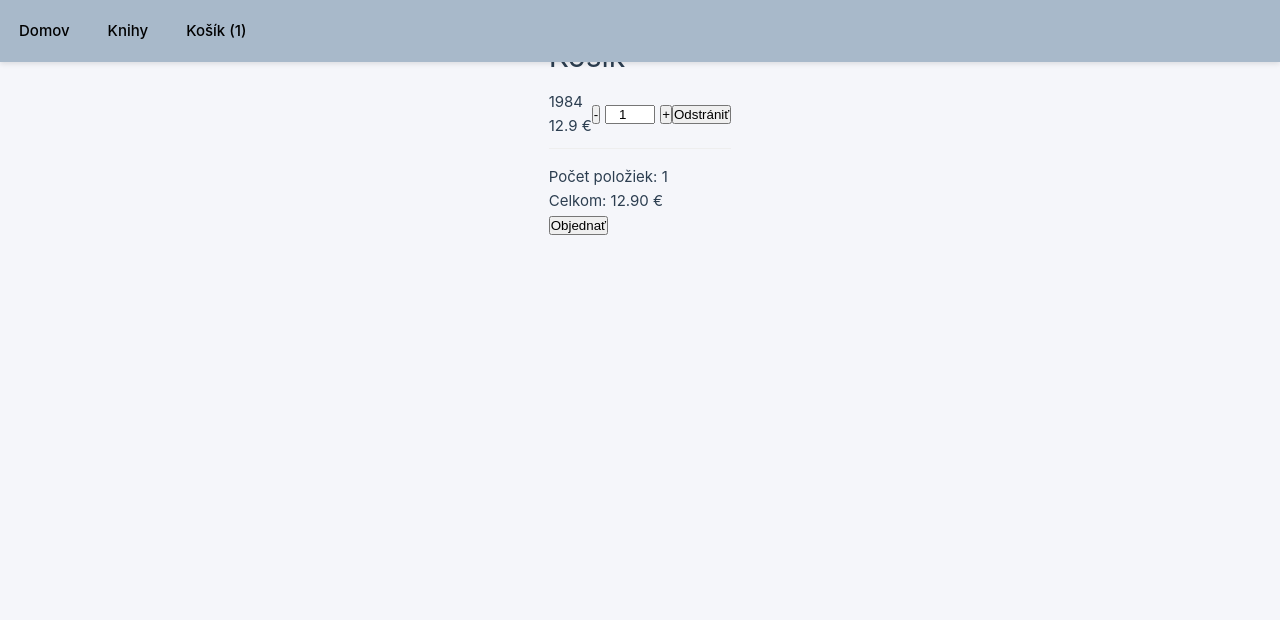
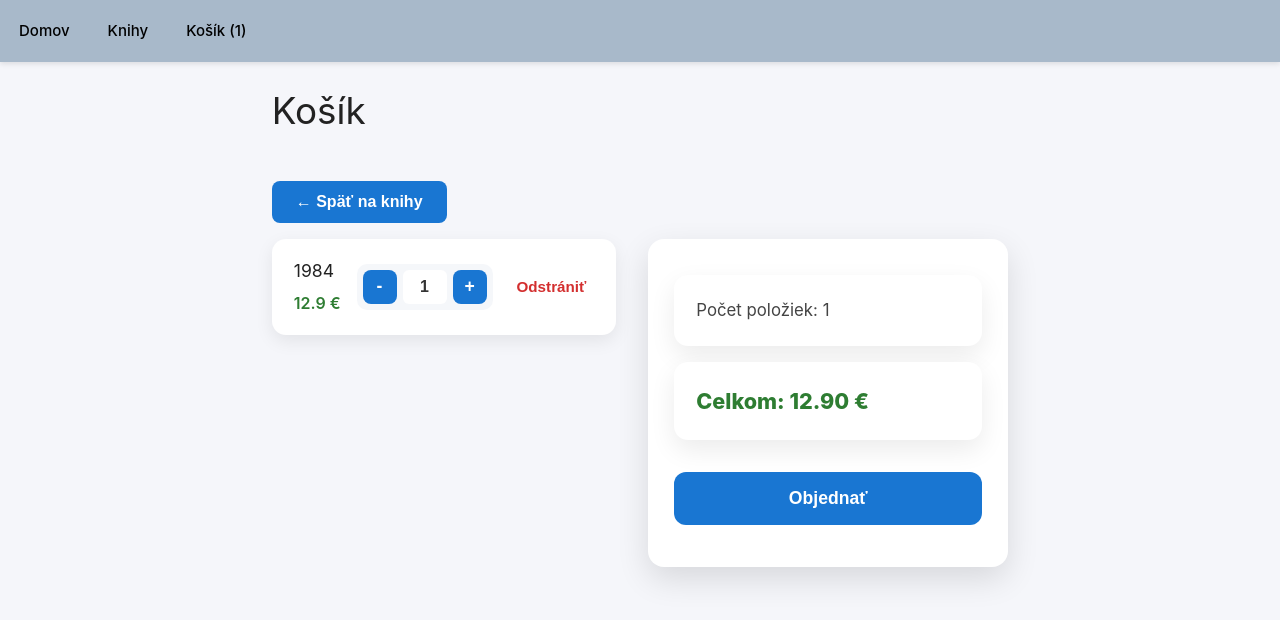
Before and after one commit to bebeBerni/Knizny-e-shop, a Vue app: page /knihy/1 in a window 1280 px wide. Both pictures are taken after a click on the button "Pridať do košíka". Shown: the top 620 px of the page. Built offline with nearby package versions, Linux system fonts and the light colour scheme; the HTML template or start-up script is replaced by a standard one.

Commit message:
css pre cart

```diff
--- a/src/components/CartItem.vue
+++ b/src/components/CartItem.vue
@@ -36,14 +36,47 @@ export default {
 
 <style scoped>
 .cart-item {
-    display: flex;
+    display: grid;
+    grid-template-columns: 1fr auto auto;
     align-items: center;
-    justify-content: space-between;
-    border-bottom: 1px solid #eee;
-    padding: 10px 0;
+    gap: 16px;
+
+    background: #ffffff;
+    padding: 18px 22px;
+    margin-bottom: 14px;
+
+    border-radius: 14px;
+    box-shadow: 0 6px 18px rgba(0, 0, 0, 0.08);
 }
-.info {
-    flex: 1
+
+.info h4 {
+    margin: 0 0 6px 0;
+    font-size: 1.1rem;
+    color: #222;
+}
+
+.info p {
+    margin: 0;
+    font-size: 1rem;
+    font-weight: 600;
+    color: #2e7d32;
+}
+
+.cart-item button {
+    background: transparent;
+    border: none;
+    color: #d32f2f;
+    font-size: 0.95rem;
+    font-weight: 600;
+    cursor: pointer;
+    padding: 6px 8px;
+
+    transition: color 0.2s ease, transform 0.1s ease;
+}
+
+.cart-item button:hover {
+    color: #b71c1c;
+    transform: scale(1.05);
 }
 
 </style>
--- a/src/components/QuantitySelector.vue
+++ b/src/components/QuantitySelector.vue
@@ -38,13 +38,66 @@ export default {
 <style scoped>
 .quantity-selector {
     display: flex;
-    gap: 5px;
     align-items: center;
+    gap: 6px;
+
+    background: #f5f7fa;
+    padding: 6px;
+    border-radius: 10px;
 }
 
-input {
-    width: 50px;
-    text-align: center
+.quantity-selector button {
+    width: 34px;
+    height: 34px;
+
+    border: none;
+    border-radius: 8px;
+    background: #1976d2;
+    color: #fff;
+
+    font-size: 1.1rem;
+    font-weight: 700;
+    cursor: pointer;
+
+    display: flex;
+    align-items: center;
+    justify-content: center;
+
+    transition: background-color 0.2s ease, transform 0.1s ease;
 }
 
+.quantity-selector button:hover {
+    background: #1565c0;
+    transform: scale(1.05);
+}
+
+.quantity-selector button:active {
+    transform: scale(1);
+}
+
+.quantity-selector input {
+    width: 44px;
+    height: 34px;
+
+    border: none;
+    border-radius: 6px;
+    text-align: center;
+
+    font-size: 1rem;
+    font-weight: 600;
+    color: #333;
+
+    background: #ffffff;
+}
+.quantity-selector input::-webkit-outer-spin-button,
+.quantity-selector input::-webkit-inner-spin-button {
+    -webkit-appearance: none;
+    margin: 0;
+}
+
+.quantity-selector input[type="number"] {
+    -moz-appearance: textfield;
+}
+
+
 </style>
--- a/src/views/BookDetail.vue
+++ b/src/views/BookDetail.vue
@@ -1,5 +1,8 @@
 <template>
     <div v-if="book" class="detail">
+
+        <button class="back-btn" @click="goBack"> ← Späť na knihy </button>
+
         <img :src="book.image" class="big-cover" />
         <h2>{{ book.title }}</h2>
         <p><strong>Autor:</strong> {{ book.author }}</p>
@@ -36,6 +39,9 @@ methods: {
     addToCart(book) {
         useCartStore().addToCart(book)
         this.$router.push('/kosik')
+    },
+    goBack() {
+        this.$router.push('/knihy')
     }
 }
 }
@@ -43,11 +49,71 @@ methods: {
 
 
 <style scoped>
+.detail {
+    max-width: 800px;
+    margin: 40px auto;
+    padding: 24px;
+    display: flex;
+    flex-direction: column;
+    align-items: center;
+    gap: 12px;
+
+    background: #ffffff;
+    border-radius: 12px;
+    box-shadow: 0 8px 24px rgba(0, 0, 0, 0.08);
+}
+
 .big-cover {
-    width: 200px
+    width: 240px;
+    height: auto;
+    border-radius: 8px;
+    object-fit: cover;
+    box-shadow: 0 4px 12px rgba(0, 0, 0, 0.15);
+}
+
+h2 {
+    margin-top: 16px;
+    font-size: 1.8rem;
+    text-align: center;
+    color: #333;
+}
+
+p {
+    font-size: 1rem;
+    color: #555;
+    margin: 4px 0;
+}
+
+p strong {
+    color: #222;
 }
 
 .price {
-    font-weight: bold
+    font-size: 1.4rem;
+    font-weight: bold;
+    color: #2e7d32;
+    margin: 12px 0;
+}
+
+button {
+    margin-top: 16px;
+    padding: 12px 24px;
+    font-size: 1rem;
+    font-weight: 600;
+    background-color: #1976d2;
+    color: #fff;
+    border: none;
+    border-radius: 8px;
+    cursor: pointer;
+    transition: background-color 0.2s ease, transform 0.1s ease;
+}
+
+button:hover {
+    background-color: #1565c0;
+    transform: translateY(-1px);
+}
+
+button:active {
+    transform: translateY(0);
 }
 </style>
--- a/src/views/CartPage.vue
+++ b/src/views/CartPage.vue
@@ -1,20 +1,26 @@
 <template>
   <div class="cart-page">
     <h1>Košík</h1>
-            <div v-if="cart.length">
+
+    <button class="back-btn" @click="goBack"> ← Späť na knihy </button>
+
+    <div v-if="cart.length" class="checkout-layout">
+
+      <div class="cart-items">
         <cart-item v-for="item in cart" :key="item.id" :item="item" @remove="removeItem" @update-quantity="updateQuantity"/>
+      </div>
+
       <div class="summary">
         <p>Počet položiek: {{ totalItems }}</p>
         <p>Celkom: {{ totalPrice.toFixed(2) }} €</p>
         <button @click="checkout">Objednať</button>
       </div>
+
     </div>
 
-
-        <div v-else>
+    <div v-else class="empty-cart">
       <p>Košík je prázdny.</p>
     </div>
-
   </div>
 </template>
 
@@ -57,6 +63,10 @@ methods: {
 
     checkout() {
         alert('Simulované odoslanie objednávky')
+    },
+
+    goBack() {
+        this.$router.push('/knihy')
     }
 }
 }
@@ -64,8 +74,119 @@ methods: {
 
 
 <style scoped>
+.cart-page {
+  max-width: 1200px;
+  margin: 50px auto;
+  padding: 0 20px;
+}
+
+.cart-page h1 {
+  font-size: 2.3rem;
+  margin-bottom: 24px;
+  color: #222;
+}
+
+.checkout-layout {
+  display: grid;
+  grid-template-columns: 1fr 360px;
+  gap: 32px;
+  align-items: start;
+}
+
+.cart-items {
+  display: flex;
+  flex-direction: column;
+  gap: 14px;
+}
+
 .summary {
-    margin-top: 1rem
+  position: sticky;
+  top: 20px;
+
+  background: #fff;
+  padding: 26px;
+  border-radius: 16px;
+  box-shadow: 0 12px 32px rgba(0, 0, 0, 0.12);
+}
+
+.summary p {
+  margin: 10px 0;
+  font-size: 1.05rem;
+  color: #444;
+}
+
+.summary p:last-of-type {
+  font-size: 1.35rem;
+  font-weight: 800;
+  color: #2e7d32;
+  margin-top: 16px;
+}
+
+.summary button {
+  width: 100%;
+  margin-top: 22px;
+  padding: 16px;
+  font-size: 1.1rem;
+  font-weight: 700;
+
+  background: #1976d2;
+  color: #fff;
+  border: none;
+  border-radius: 12px;
+  cursor: pointer;
+
+  transition: transform 0.1s ease, background-color 0.2s ease;
+}
+
+.summary button:hover {
+  background: #1565c0;
+  transform: translateY(-2px);
+}
+
+.cart-page > div:last-child p {
+  background: #fff;
+  padding: 22px;
+  border-radius: 14px;
+  box-shadow: 0 10px 26px rgba(0, 0, 0, 0.08);
+}
+
+.empty-cart {
+    margin-top: 40px;
+    padding: 40px 20px;
+    text-align: center;
+
+    background: #ffffff;
+    border-radius: 16px;
+    box-shadow: 0 12px 32px rgba(0, 0, 0, 0.1);
+}
+
+.empty-cart p {
+    font-size: 1.4rem;
+    font-weight: 600;
+    color: #555;
+}
+
+button {
+    margin-top: 16px;
+    margin-bottom: 16px;
+    padding: 12px 24px;
+    font-size: 1rem;
+    font-weight: 600;
+    background-color: #1976d2;
+    color: #fff;
+    border: none;
+    border-radius: 8px;
+    cursor: pointer;
+    transition: background-color 0.2s ease, transform 0.1s ease;
+}
+
+button:hover {
+    background-color: #1565c0;
+    transform: translateY(-1px);
+}
+
+button:active {
+    transform: translateY(0);
 }
 
 </style>
```
Lines whose indentation alone changed are shown as unchanged.
